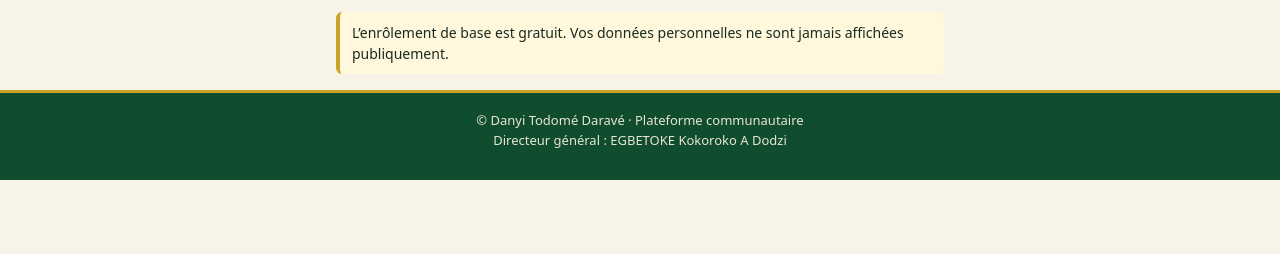
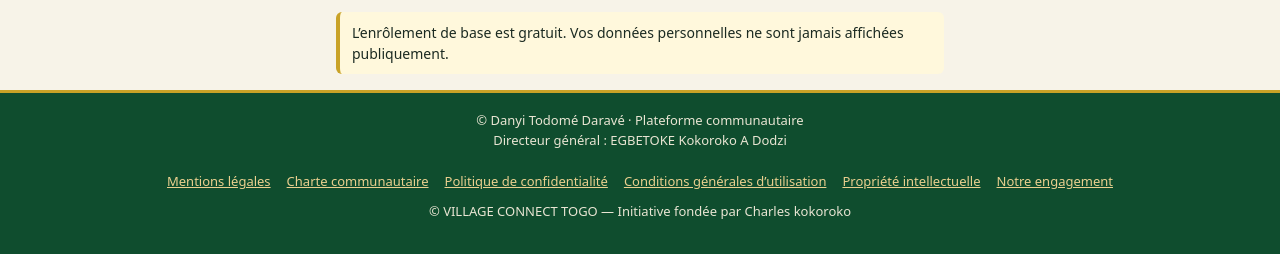
Before and after one commit to seignor28-bot/danyi-todome-darave, a plain HTML site: page index.html in a window 1280 px wide. Shown: the part 2003-2257 px from the top of the page. Before the commit the page ends 2183 px from the top, so only its background shows below. Drawn offline with Linux system fonts and the light colour scheme.

Commit message:
Update index.html

```diff
--- a/index.html
+++ b/index.html
@@ -45,6 +45,7 @@ footer{background:var(--v);color:#e9e5d3;text-align:center;padding:18px 14px 30p
 </style>
 </head>
 <script src="vct-menu.js" defer></script>
+  <script src="vct-legal.js" defer></script>
 <body><header>
 <div class="brand">DANYI TODOMÉ DARAVÉ</div>
 <nav id="nav"></nav>
```
